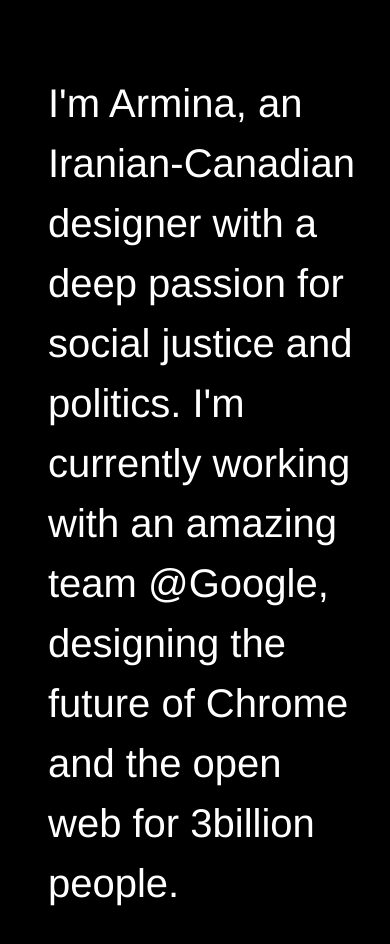
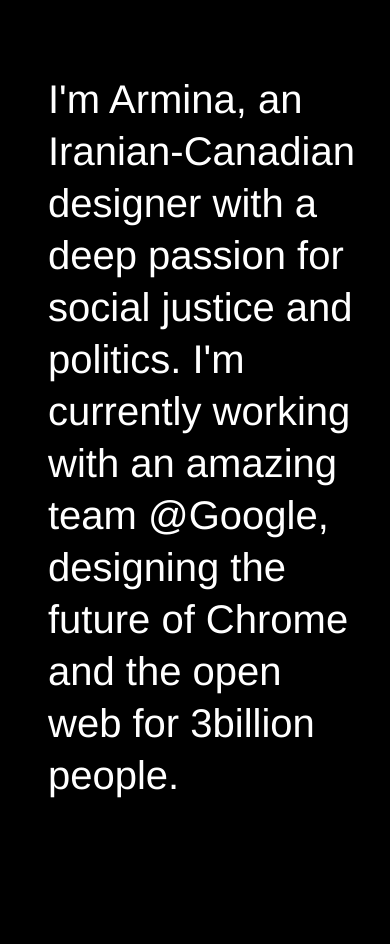
Before and after one commit to aforough/thisisarmina.com, a plain HTML site: page about-layover.html in a window 390 px wide. After the commit the page ends 853 px from the top, so only its background shows below. Drawn offline with Linux system fonts and the light colour scheme.

Commit message:
style change to about page

```diff
--- a/css/base.css
+++ b/css/base.css
@@ -624,6 +624,8 @@ body.about_page:hover{
 
 	font-size: 4rem;
 	font-family: var(--font-scroll-text);
+	font-weight: lighter;
+	line-height: 1.3em;
 }
 
 .content_about a{
@@ -1300,6 +1302,7 @@ break points
 	.content_about h2{
 
 		font-size: 2.5rem;
+		font-weight: lighter;
 	}
 
 	.close{
```
